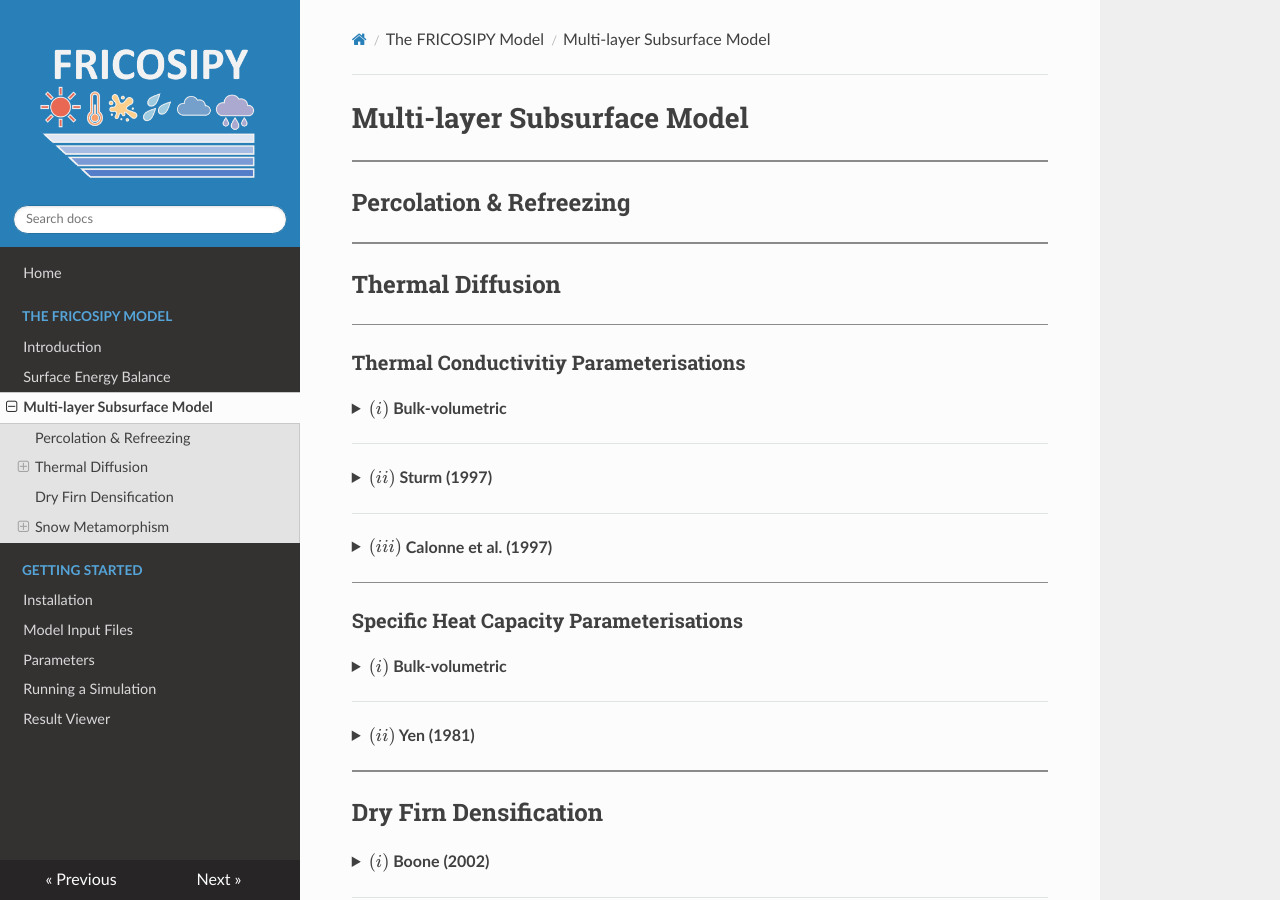
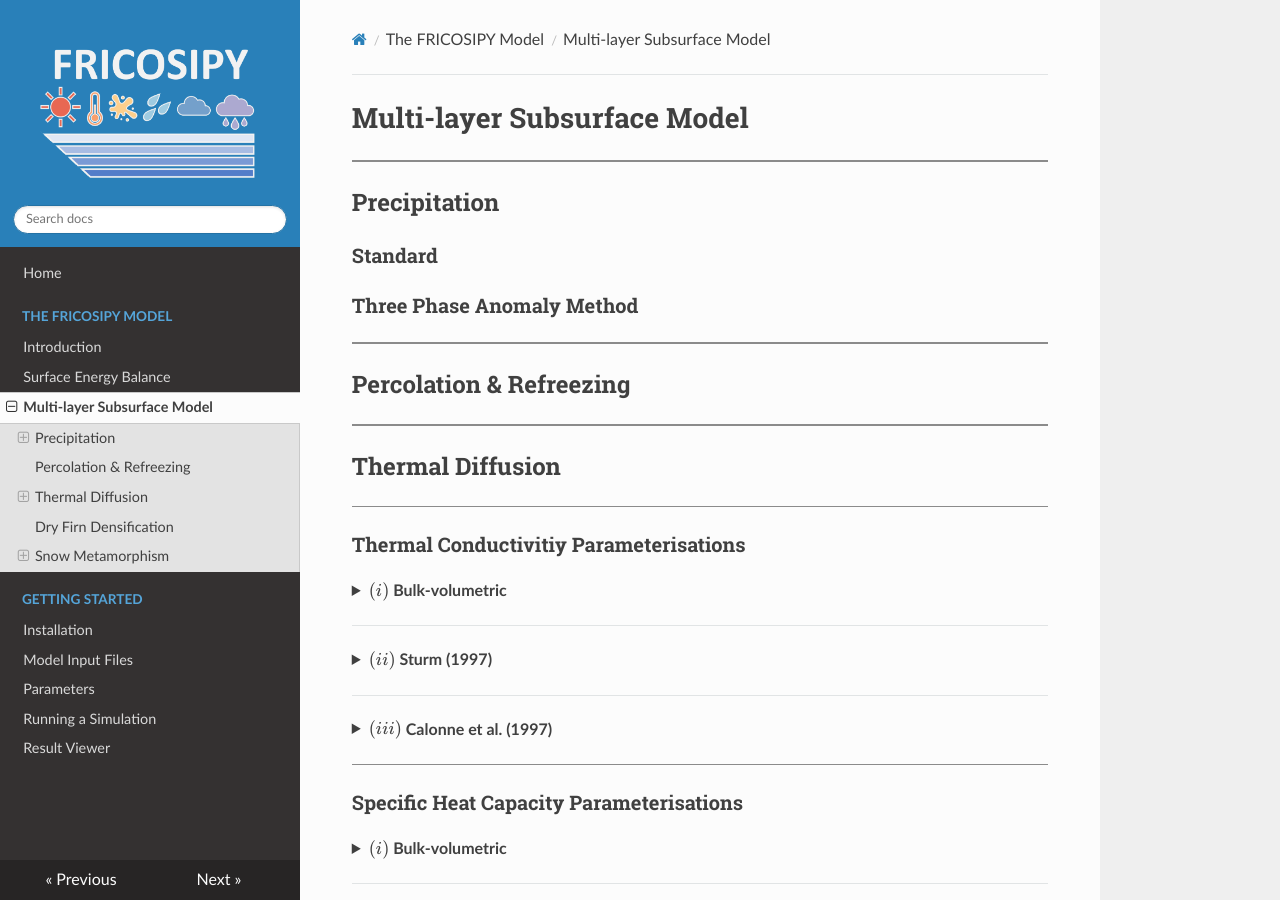
Before and after one commit to MarcusGastaldello/FRICOSIPY, an MkDocs documentation site: the page built from docs/subsurface_model.md, in a window 1280 px wide and 900 px high. Built offline with MkDocs 1.6.1, drawn with Linux system fonts in a browser that asks for light colours; nearby versions of some CDN libraries.

Commit message:
Enhance subsurface model documentation with new sections
Added sections for Precipitation and methods in the subsurface model documentation.

```diff
--- a/docs/subsurface_model.md
+++ b/docs/subsurface_model.md
@@ -1,5 +1,14 @@
 # Multi-layer Subsurface Model
 
+
+
+<hr style="height:2px; background-color:#8b8b8b; border:none;" />
+
+## Precipitation
+
+### Standard
+
+### Three Phase Anomaly Method
 
 <hr style="height:2px; background-color:#8b8b8b; border:none;" />
 
```
